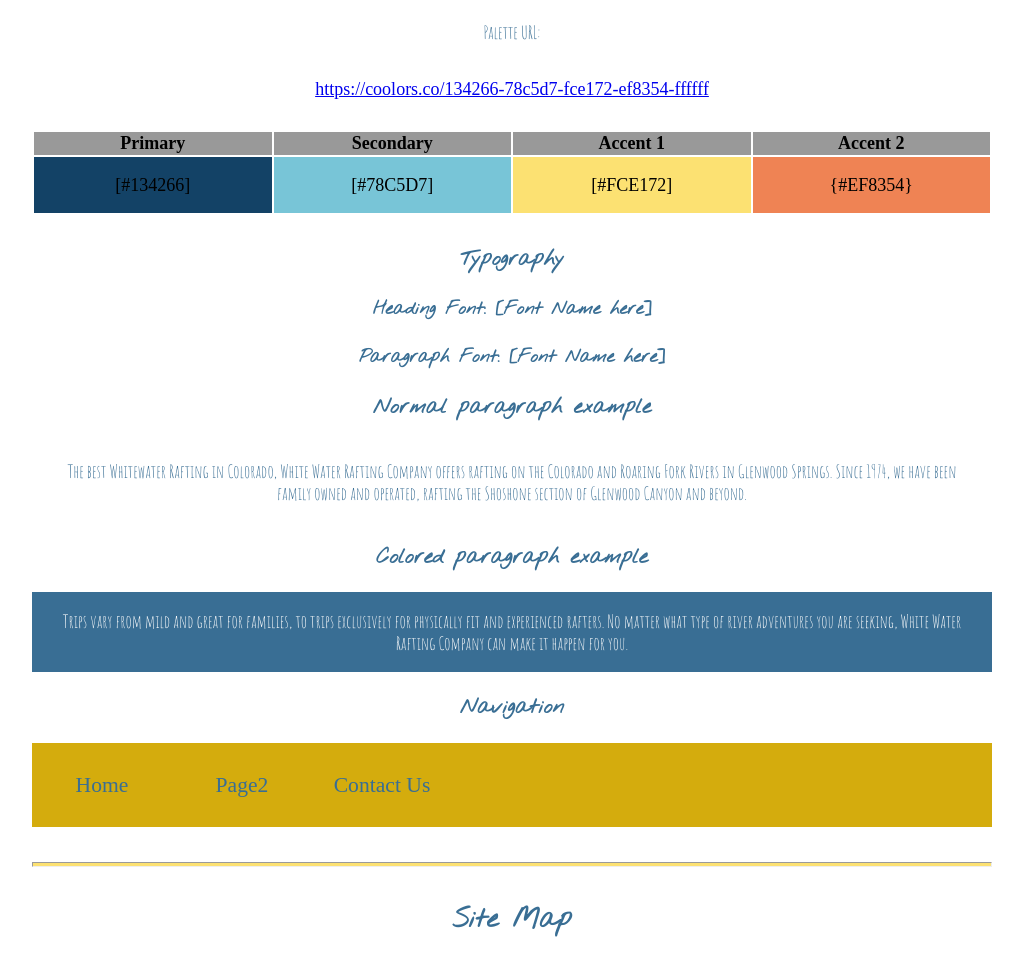
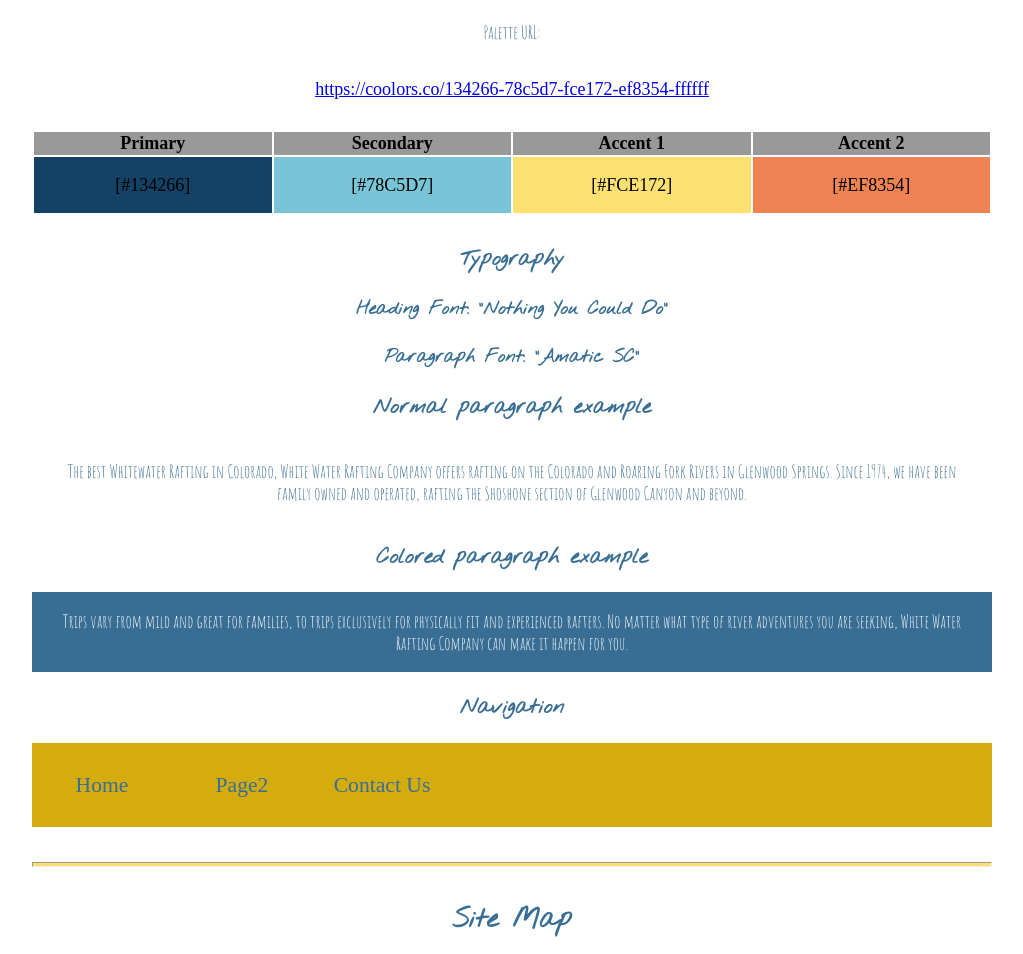
Before and after one commit to jakem-byui/wdd130, a plain HTML site: page wwr/site-plan-rafting.html in a window 1280 px wide. Shown: the part 1276-2230 px from the top of the page, without its empty margins (128-1151 px from the left). Drawn offline with Linux system fonts and the light colour scheme.

Commit message:
updated fonts

```diff
--- a/wwr/site-plan-rafting.html
+++ b/wwr/site-plan-rafting.html
@@ -57,7 +57,7 @@
         <td class="primary">[#134266]</td>
         <td class="secondary">[#78C5D7]</td>
         <td class="accent1">[#FCE172]</td>
-        <td class="accent2">{#EF8354}</td>
+        <td class="accent2">[#EF8354]</td>
       </tr>
     </table>
 
@@ -67,11 +67,11 @@
     <!-- Choose a font for your paragraphs (body copy) and headlines. What font(s) have you chosen? Think also about which of your colors above you might use for background and font colors. -->
 
     <h4>
-      Heading Font: [Font Name here]
+      Heading Font: "Nothing You Could Do"
       <!-- change this -->
     </h4>
     <h4>
-      Paragraph Font: [Font Name here]
+      Paragraph Font: "Amatic SC"
       <!-- change this -->
     </h4>
     <h3>Normal paragraph example</h3>
```
